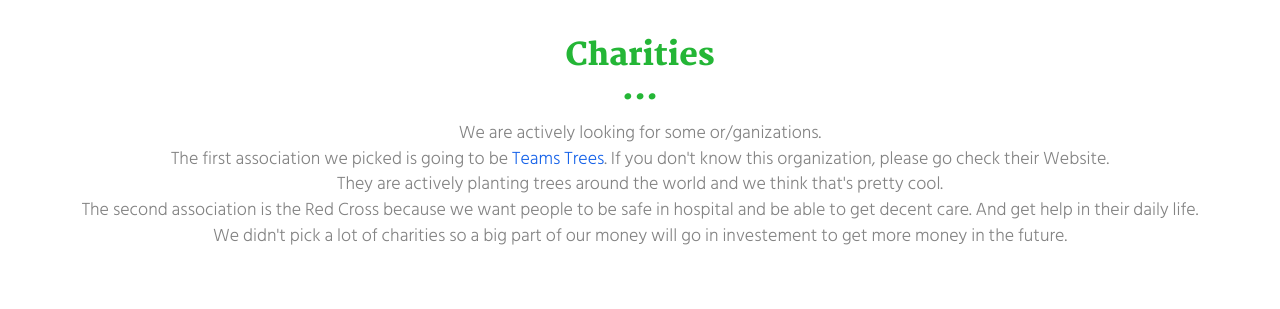
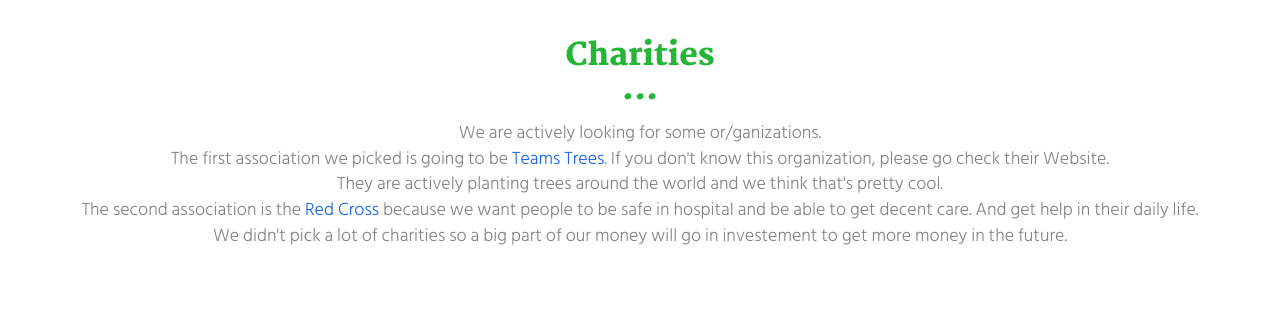
Before and after one commit to Bonbia/Peco-, a plain HTML site: page Home.html in a window 1280 px wide. Shown: the part 1940-2249 px from the top of the page. Drawn offline with Linux system fonts and the light colour scheme.

Commit message:
Red cross fix

```diff
--- a/Home.html
+++ b/Home.html
@@ -255,7 +255,7 @@
           <h2 class="text-center">Charities</h2>
            <p>We are actively looking for some or/ganizations.<br>
            The first association we picked is going to be <a href="https://teamtrees.org/" >Teams Trees</a>. If you don't know this organization, please go check their Website.<br> They are actively planting trees around the world and we think that's pretty cool. <br>
-           The second association is the Red Cross because we want people to be safe in hospital and be able to get decent care. And get help in their daily life.
+           The second association is the <a href="https://www.croix-rouge.fr/French-Red-Cross">Red Cross</a> because we want people to be safe in hospital and be able to get decent care. And get help in their daily life.
            <br>We didn't pick a lot of charities so a big part of our money will go in investement to get more money in the future.
         </div>
       </div>
```
